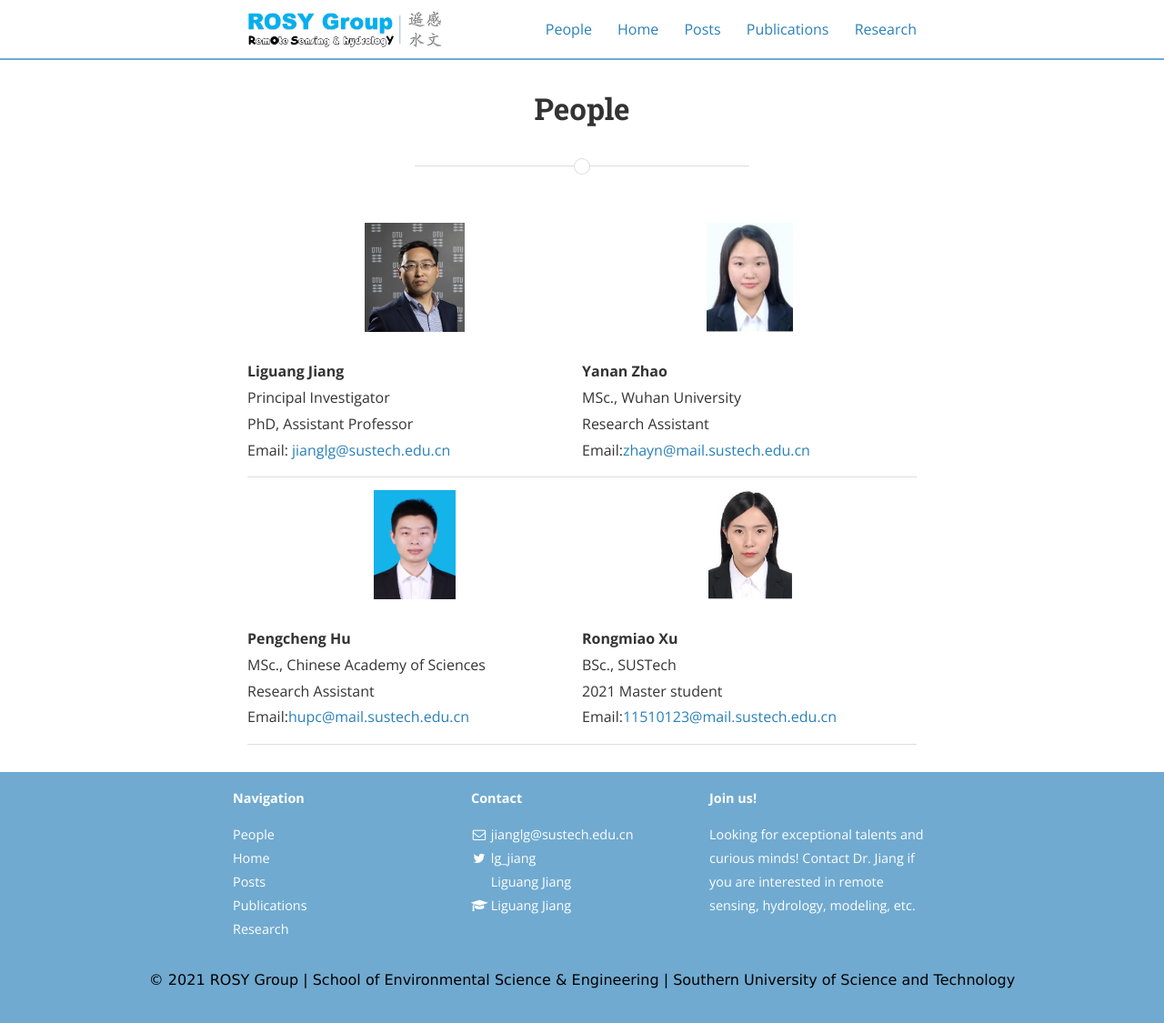
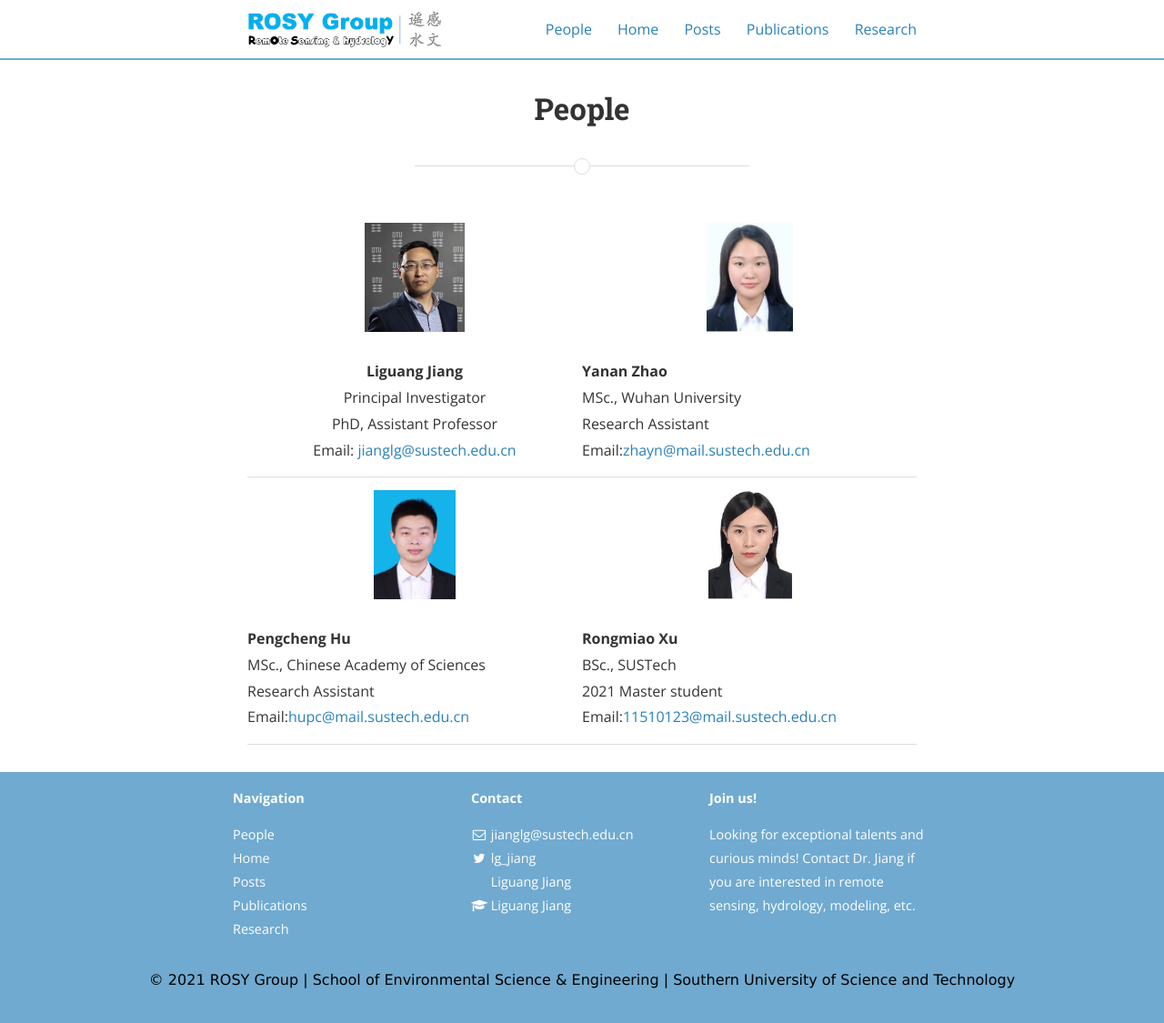
Before and after one commit to 12530/rshydro, a Jekyll site: the page built from People.md, in a window 1280 px wide and 1125 px high. Shown: the whole window at 91% size. Built offline with Jekyll 4.4.1, drawn with Linux system fonts in a browser that asks for light colours; nearby versions of some CDN libraries.

Commit message:
Update People.md

```diff
--- a/People.md
+++ b/People.md
@@ -29,7 +29,7 @@ main_nav: true
 
 <table cellspacing="2" cellpadding="2">
   <tr>
-    <td><img src="/assets/Liguang.jpg" alt="姜丽光" style="width:110px;height:120px;"> <br><b>Liguang Jiang</b> <br>Principal Investigator<br>PhD, Assistant Professor<br>
+    <td align="center"><img src="/assets/Liguang.jpg" alt="姜丽光" style="width:110px;height:120px;"> <br><b>Liguang Jiang</b> <br>Principal Investigator<br>PhD, Assistant Professor<br>
     Email: <a href="mailto:jianglg@sustech.edu.cn">jianglg@sustech.edu.cn</a></td>
     <td><img src="/assets/Yanan.png" alt="赵亚楠" style="width:95px;height:120px;"> <br><b>Yanan Zhao</b> <br>MSc., Wuhan University<br>Research Assistant<br> Email:<a href="mailto:zhayn@mail.sustech.edu.cn">zhayn@mail.sustech.edu.cn</a></td>
 
```
